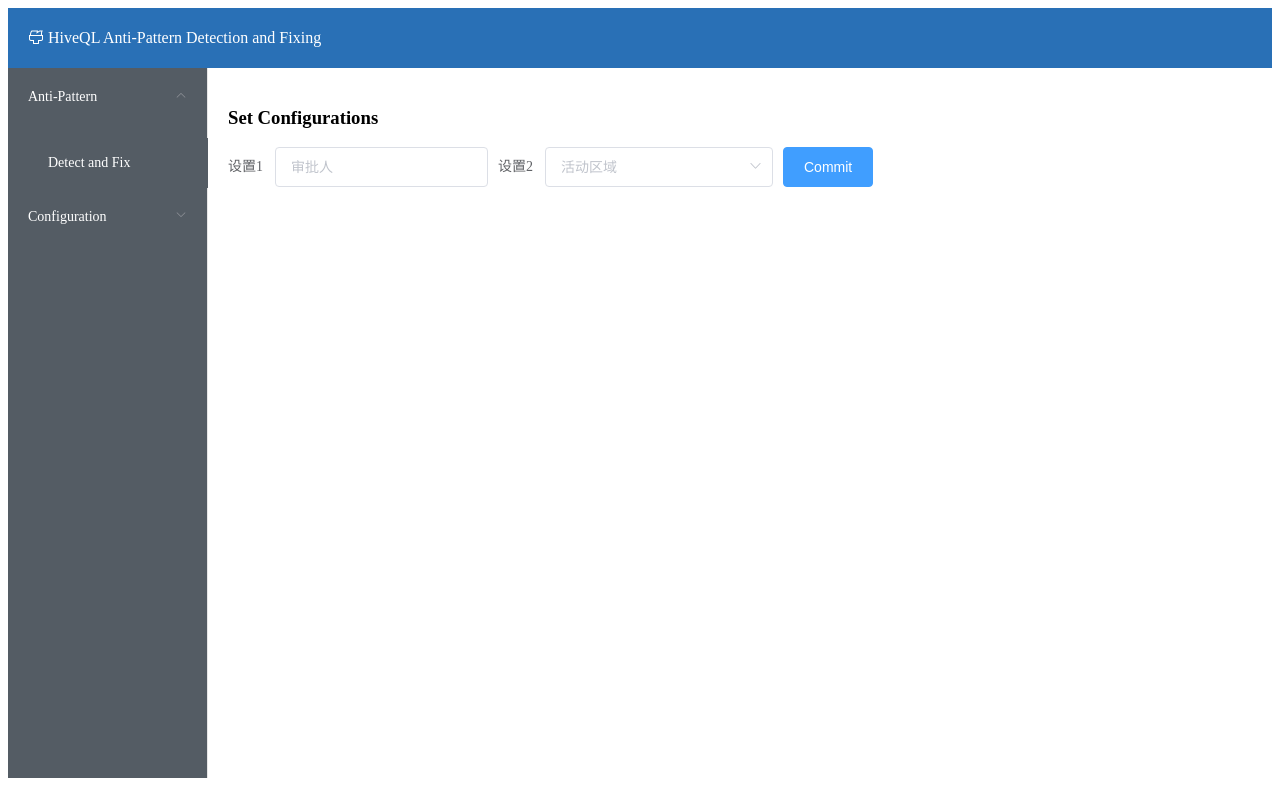
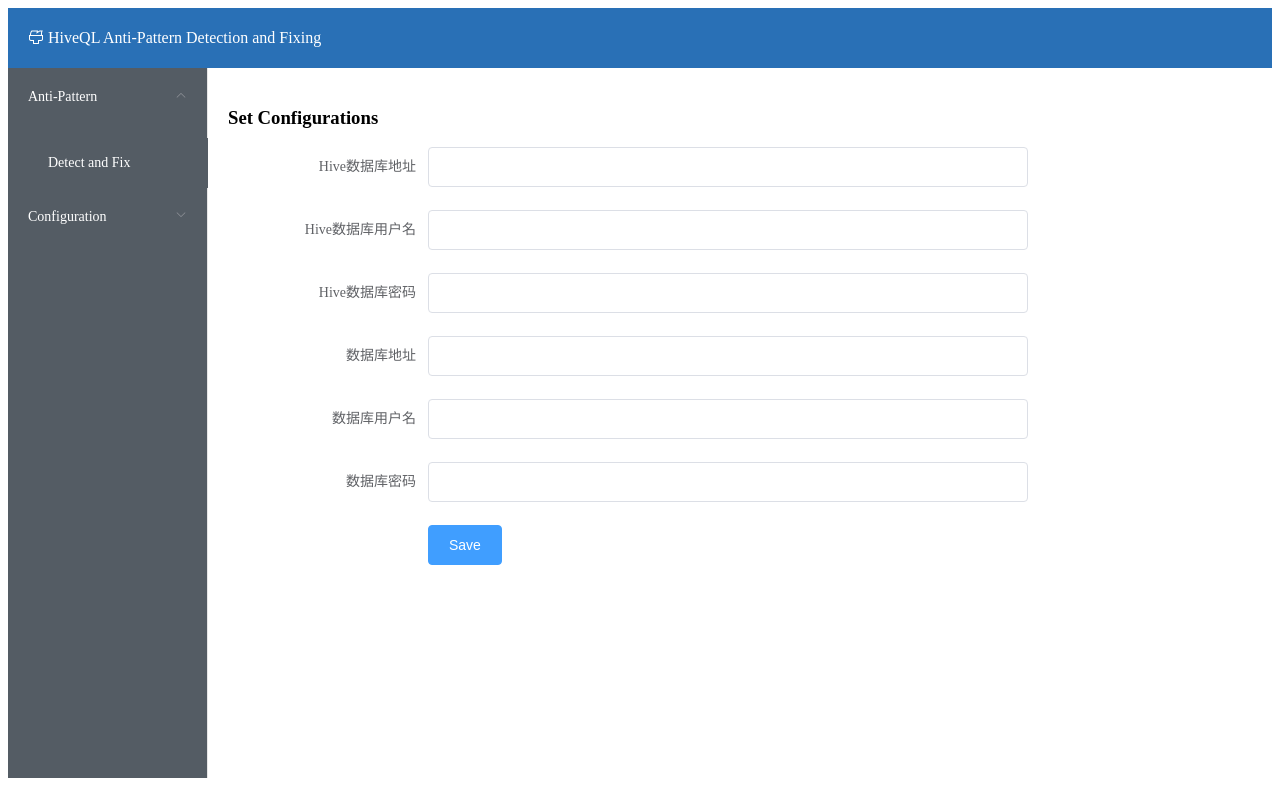
Before and after one commit to RedSmallPanda/DetectionAndFixOfHiveQLAntiPattern, a Vue app in the folder UploadAndDetect/UploadAndDetect/: page /#/set in a window 1280 px wide. Both pictures are taken after a click on the element "Anti-Pattern". Built offline with nearby package versions, Linux system fonts and the light colour scheme.

Commit message:
remove useless page, wait for backend write configuration api

```diff
--- a/UploadAndDetect/UploadAndDetect/src/App.vue
+++ b/UploadAndDetect/UploadAndDetect/src/App.vue
@@ -43,6 +43,7 @@ methods: {
 created() {
     //页面创建时执行一次getHeight进行赋值，顺道绑定resize事件
     window.addEventListener("resize", this.getHeight);
+    console.log("height");
     this.getHeight();
 }
 
--- a/UploadAndDetect/UploadAndDetect/src/components/Result.vue
+++ /dev/null
@@ -1,112 +0,0 @@
-<template>
-  <div>
-    <h1>The SQL Detected and Fix Suggestions</h1>
-    <el-input
-      type="textarea"
-      :autosize="{ minRows: 5, maxRows: 25 }"
-      placeholder="请输入HiveQL"
-      v-model="hiveQL"
-      :disabled="true"
-    >
-    </el-input>
-    <div style="margin-top: 10px">
-      <div style="flex-direction: row">
-        <el-row>
-          <el-col :span="24">
-            <el-card class="box-card">
-              <div slot="header" class="clearfix">
-                <span>Problem</span>
-                <!-- <el-button style="float: right; padding: 3px 0" type="text" >操作按钮</el-button> -->
-              </div>
-              <div
-                v-for="o in 4"
-                :key="o"
-                class="text item"
-                v-loading="loading"
-              >
-                {{ "列表内容 " + o }}
-              </div>
-              <el-table
-                v-loading="loading"
-                element-loading-text="拼命加载中"
-                element-loading-spinner="el-icon-loading"
-                element-loading-background="rgba(0, 0, 0, 0.8)"
-                :data="tableData"
-                style="width: 100%"
-              >
-                <el-table-column prop="date" label="日期" width="180">
-                </el-table-column>
-                <el-table-column prop="name" label="姓名" width="180">
-                </el-table-column>
-                <el-table-column prop="address" label="地址"> </el-table-column>
-              </el-table>
-            </el-card>
-          </el-col>
-          <el-col :span="24" style="margin-top: 10px">
-            <el-card class="box-card">
-              <div slot="header" class="clearfix">
-                <span>Fix Advice</span>
-                <!-- <el-button style="float: right; padding: 3px 0" type="text" >操作按钮</el-button> -->
-              </div>
-              <div v-for="o in 4" :key="o" class="text item">
-                {{ "列表内容 " + o }}
-              </div>
-            </el-card>
-          </el-col>
-        </el-row>
-      </div>
-    </div>
-  </div>
-</template>
-
-<script>
-export default {
-  data() {
-    return {
-      hiveQL: "heloo",
-      tableData: [
-        {
-          date: "2016-05-03",
-          name: "王小虎",
-          address: "上海市普陀区金沙江路 1518 弄",
-        },
-        {
-          date: "2016-05-02",
-          name: "王小虎",
-          address: "上海市普陀区金沙江路 1518 弄",
-        },
-        {
-          date: "2016-05-04",
-          name: "王小虎",
-          address: "上海市普陀区金沙江路 1518 弄",
-        },
-      ],
-      loading: true,
-    };
-  },
-  methods: {},
-};
-</script>
-
-<style scoped>
-.text {
-  font-size: 14px;
-}
-
-.item {
-  margin-bottom: 18px;
-}
-
-.clearfix:before,
-.clearfix:after {
-  display: table;
-  content: "";
-}
-.clearfix:after {
-  clear: both;
-}
-
-.box-card {
-  width: 1200px;
-}
-</style>
--- a/UploadAndDetect/UploadAndDetect/src/components/SetConfig.vue
+++ b/UploadAndDetect/UploadAndDetect/src/components/SetConfig.vue
@@ -1,18 +1,33 @@
 <template>
   <div>
     <h1>Set Configurations</h1>
-    <el-form :inline="true" :model="formInline" class="demo-form-inline">
-      <el-form-item label="设置1">
-        <el-input v-model="formInline.user" placeholder="审批人"></el-input>
+    <el-form ref="form"  :model="formInline" class="demo-form-inline" label-width="200px" style="width:800px">
+      <el-form-item label="Hive数据库地址">
+        <el-input v-model="formInline.mysqlUrl"    ></el-input>
       </el-form-item>
-      <el-form-item label="设置2">
-        <el-select v-model="formInline.region" placeholder="活动区域">
+      <el-form-item label="Hive数据库用户名">
+        <el-input v-model="formInline.mysqlUsername"  ></el-input>
+      </el-form-item>
+      <el-form-item label="Hive数据库密码">
+        <el-input v-model="formInline.mysqlPassword"  ></el-input>
+      </el-form-item>
+      <el-form-item label="数据库地址">
+        <el-input v-model="formInline.url"  ></el-input>
+      </el-form-item>
+      <el-form-item label="数据库用户名">
+        <el-input v-model="formInline.username"  ></el-input>
+      </el-form-item>
+      <el-form-item label="数据库密码">
+        <el-input v-model="formInline.password"  ></el-input>
+      </el-form-item>
+      <!-- <el-form-item label="设置2">
+        <el-select v-model="formInline.region" placeholder="活动区域"  >
           <el-option label="区域一" value="shanghai"></el-option>
           <el-option label="区域二" value="beijing"></el-option>
         </el-select>
-      </el-form-item>
+      </el-form-item> -->
       <el-form-item>
-        <el-button type="primary" @click="onSubmit">Commit </el-button>
+        <el-button type="primary" @click="onSubmit">Save</el-button>
       </el-form-item>
     </el-form>
   </div>
@@ -31,6 +46,11 @@ export default {
  methods: {
     onSubmit() {
       console.log("submit!");
+      const _this = this;
+      _this.$message({
+          message: '保存成功',
+          type: 'success'
+        });
     }
   }
 }
--- a/UploadAndDetect/UploadAndDetect/src/components/View.vue
+++ b/UploadAndDetect/UploadAndDetect/src/components/View.vue
@@ -1,16 +1,31 @@
 <template>
   <div>
     <h1>View Configurations</h1>
-    <el-form :inline="true" :model="formInline" class="demo-form-inline">
-      <el-form-item label="设置1">
-        <el-input v-model="formInline.user" placeholder="审批人" :disabled="true"></el-input>
+    <el-form ref="form"  :model="formInline" class="demo-form-inline" label-width="200px" style="width:800px">
+      <el-form-item label="Hive数据库地址">
+        <el-input v-model="formInline.mysqlUrl"  :disabled="true" ></el-input>
       </el-form-item>
-      <el-form-item label="设置2">
+      <el-form-item label="Hive数据库用户名">
+        <el-input v-model="formInline.mysqlUsername" :disabled="true"></el-input>
+      </el-form-item>
+      <el-form-item label="Hive数据库密码">
+        <el-input v-model="formInline.mysqlPassword" :disabled="true"></el-input>
+      </el-form-item>
+      <el-form-item label="数据库地址">
+        <el-input v-model="formInline.url" :disabled="true"></el-input>
+      </el-form-item>
+      <el-form-item label="数据库用户名">
+        <el-input v-model="formInline.username" :disabled="true"></el-input>
+      </el-form-item>
+      <el-form-item label="数据库密码">
+        <el-input v-model="formInline.password" :disabled="true"></el-input>
+      </el-form-item>
+      <!-- <el-form-item label="设置2">
         <el-select v-model="formInline.region" placeholder="活动区域" :disabled="true">
           <el-option label="区域一" value="shanghai"></el-option>
           <el-option label="区域二" value="beijing"></el-option>
         </el-select>
-      </el-form-item>
+      </el-form-item> -->
       <el-form-item>
         <el-button type="primary" @click="onSubmit">Modify</el-button>
       </el-form-item>
@@ -23,17 +38,40 @@ export default {
   data() {
     return {
       formInline: {
-        user: "test user",
-        region: "test region",
+        mysqlUrl:"jdbc:mysql://202.120.40.28:50088/hive",
+        mysqlUsername: "hive",
+        mysqlPassword: "hive",
+        url:"jdbc:hive2://202.120.40.28:50089/default",
+        username: "root",
+        password: "",
       }
     }
   },
+  mounted:function(){
+      this.getConfig();//需要触发的函数
+    },
  methods: {
     onSubmit() {
       console.log("go to modify!");
         this.$router.push({
             path: `/set`
           })
+    },
+    getConfig(){
+      console.log("View Config, ready to get configures");
+      const _this = this;
+      // _this.$axios({
+      //   methods:"get",
+      //   url:"",
+      // }).then(function(response){
+      //   console.log(response.data); // print data
+      //   _this.mysqlUrl = response.data.mysqlUrl;
+      //   _this.mysqlUsername = response.data.mysqlUsername;
+      //   _this.mysqlPassword = response.data.mysqlPassword;
+      //   _this.url = response.data.url;
+      //   _this.username = response.data.username;
+      //   _this.password = response.data.password;
+      // });
     }
   }
 }
--- a/UploadAndDetect/UploadAndDetect/src/router/index.js
+++ b/UploadAndDetect/UploadAndDetect/src/router/index.js
@@ -3,7 +3,6 @@ import Router from 'vue-router'
 import View from '@/components/View'
 import SetConfig from '@/components/SetConfig'
 import Detect from '@/components/Detect'
-import Result from '@/components/Result'
 
 Vue.use(Router)
 
@@ -27,10 +26,6 @@ export default new Router({
       path:'/set',
       name:'Set',
       component:SetConfig
-    },{
-      path:'/result',
-      name:'Result',
-      component: Result
-    }
+    },
   ]
 })
```
